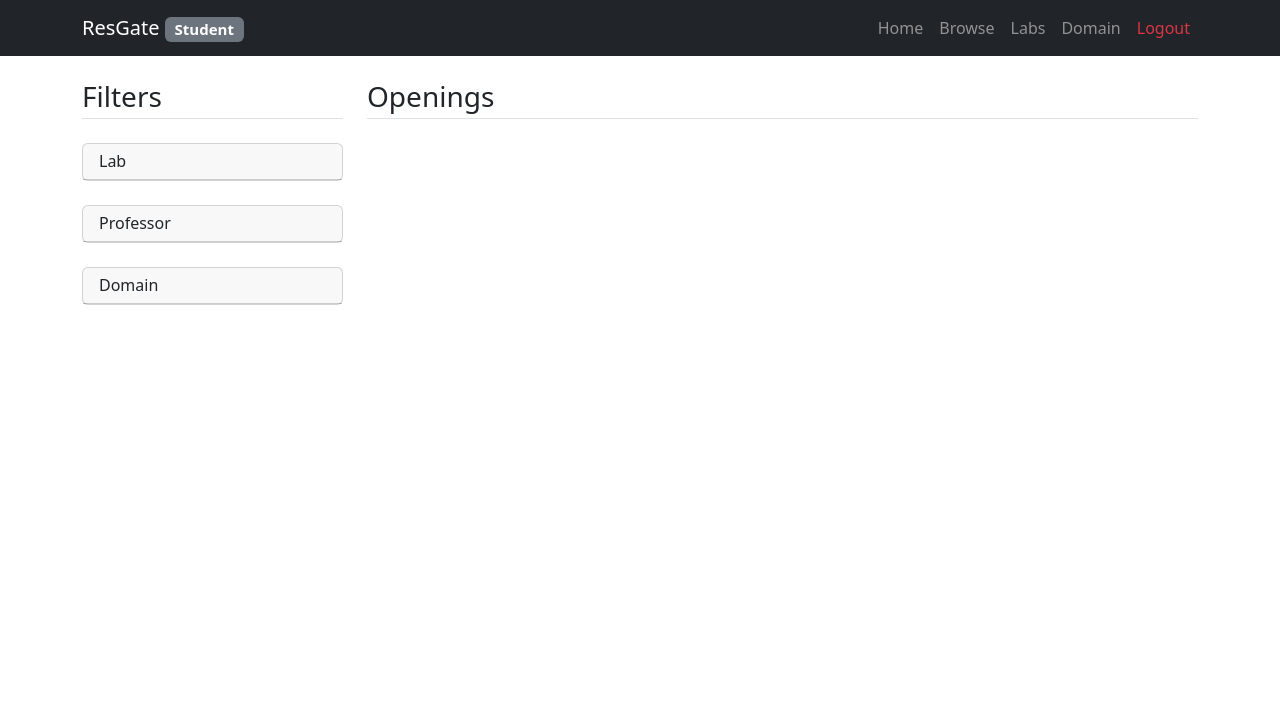
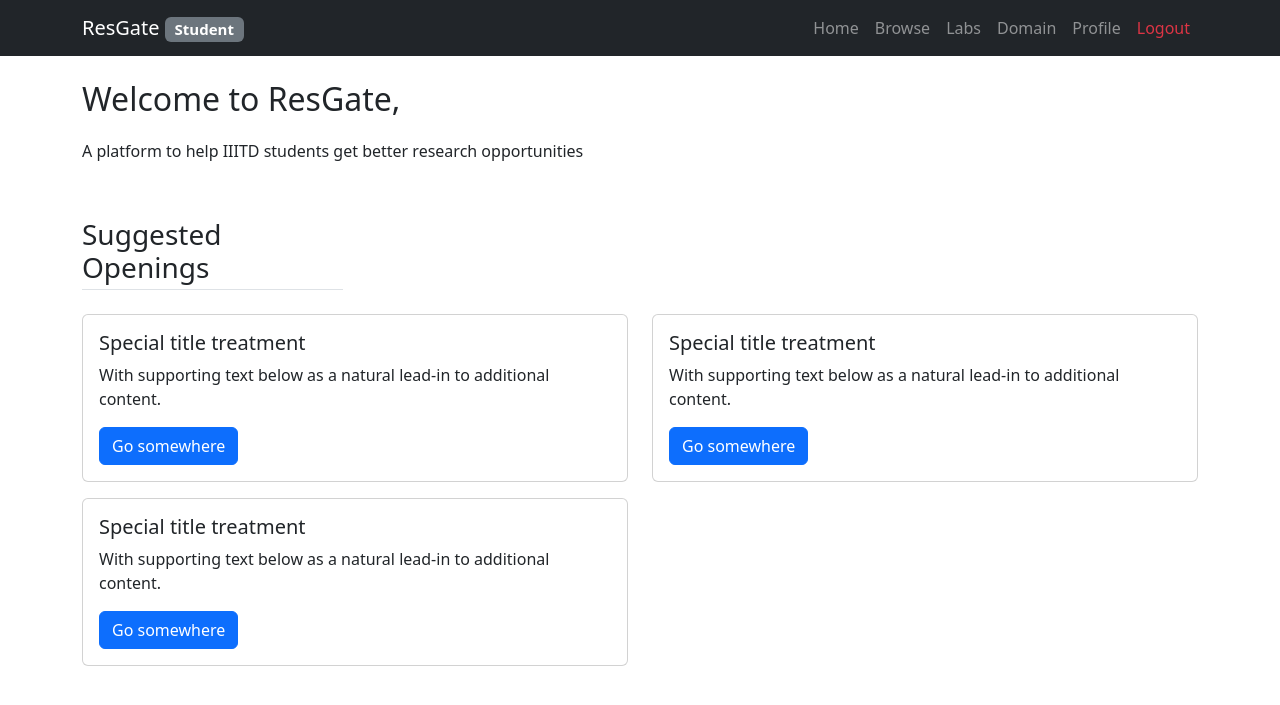
Before and after one commit to samarth-saxena/resgate-code, a Django app: page /student/ in a window 1280 px wide. Shown: the top 705 px of the page. Run offline with Django 4.2, Linux system fonts and the light colour scheme; some libraries are stand-ins or nearby versions.

Commit message:
student profile

```diff
--- a/portal/templates/students/stud_base.html
+++ b/portal/templates/students/stud_base.html
@@ -27,6 +27,9 @@
 				<li class="nav-item">
 					<a href="{% url 'student_domain' %}" class="nav-link {% if name  == 'student_domains' %} active {% endif %}">Domain</a>
 				</li>
+				<li class="nav-item">
+					<a href="{% url 'student_profile' %}" class="nav-link {% if name  == 'student_profile' %} active {% endif %}">Profile</a>
+				</li>
 
 
 				<li class="nav-item">
--- a/portal/templates/students/stud_home.html
+++ b/portal/templates/students/stud_home.html
@@ -5,66 +5,49 @@
 {% block content %}
 <main class="container my-4">
 	<div class="row">
-		<!-- Filters -->
+		<div class="col-md-6">
+			<h2 class="mb-4">Welcome to ResGate,</h2>
+			<h6>A platform to help IIITD students get better research opportunities</h6>
+			<br> </br>
+		</div>
+
+
+	</div>
+
+	<div class="row">
 		<div class="col-md-3">
-			<h3 class="mb-4 border-bottom pb-1">Filters</h3>
-
-			<!-- By Lab -->
-			<div class="card mb-4">
-				<h6 class="card-header">Lab</h6>
-				<div class="list-group list-group-flush">
-					{% for color in colors %}
-					<li class="list-group-item">
-						<input class="filter-checkbox" data-filter="color" value="{{color.color__id}}" type="checkbox" />&nbsp;
-						<button class="btn" style="background-color: {{color.color__color_code}}; margin-top: -5px;"></button>
-					</li>
-					{% endfor %}
+			<h3 class="mb-4 border-bottom pb-1">Suggested Openings</h3>
 		</div>
 	</div>
 
-
-			<!-- By Domain -->
-			<div class="card mb-4">
-				<h6 class="card-header">Professor</h6>
-				<div class="list-group list-group-flush">
-					{% for cat in cats %}
-					<li class="list-group-item">
-						<input class="filter-checkbox" data-filter="category" value="{{cat.category__id}}" type="checkbox" />&nbsp;
-						{{cat.category__title}}
-					</li>
-					{% endfor %}
+	<div class="row">
+		<div class="col-sm-6 pb-3">
+		  <div class="card">
+			<div class="card-body">
+			  <h5 class="card-title">Special title treatment</h5>
+			  <p class="card-text">With supporting text below as a natural lead-in to additional content.</p>
+			  <a href="#" class="btn btn-primary">Go somewhere</a>
 			</div>
 		  </div>
-
-
-			<!-- By Professor -->
-			<div class="card mb-4">
-				<h6 class="card-header">Domain</h6>
-				<div class="list-group list-group-flush">
-					{% for brand in brands %}
-					<li class="list-group-item">
-						<input class="filter-checkbox" data-filter="brand" value="{{brand.brand__id}}" type="checkbox" />&nbsp;
-						{{brand.brand__title}}
-					</li>
-					{% endfor %}
+		</div>
+		<div class="col-sm-6 pb-3">
+		  <div class="card">
+			<div class="card-body">
+			  <h5 class="card-title">Special title treatment</h5>
+			  <p class="card-text">With supporting text below as a natural lead-in to additional content.</p>
+			  <a href="#" class="btn btn-primary">Go somewhere</a>
 			</div>
 		  </div>
-
 		</div>
-
-		<div class="col-md-9">
-			<!-- Openings -->
-			<h3 class="mb-4 border-bottom pb-1">
-				Openings
-			</h3>
-
+		<div class="col-sm-6 pb-3">
+			<div class="card">
+			  <div class="card-body">
+				<h5 class="card-title">Special title treatment</h5>
+				<p class="card-text">With supporting text below as a natural lead-in to additional content.</p>
+				<a href="#" class="btn btn-primary">Go somewhere</a>
 			  </div>
-
-
-
-
-
-
+			</div>
+		  </div>
 	  </div>
 </main>
 
--- a/portal/urls.py
+++ b/portal/urls.py
@@ -11,6 +11,7 @@ urlpatterns = [
 	path('student/browse/',views.student_browse, name='student_browse'),
 	path('student/domain/',views.student_domain, name='student_domain'),
 	path('student/lab/',views.student_lab, name='student_lab'),
+	path('student/profile/',views.student_profile, name='student_profile'),
 
 	path('prof/',views.prof_home, name='prof_home'), # recommended applications
 	path('prof/students',views.prof_students, name='prof_students'), # current students
--- a/portal/views.py
+++ b/portal/views.py
@@ -68,6 +68,9 @@ def student_domain(request):
 def student_lab(request):
 	return render(request, 'students/stud_lab.html', {'name':'student_lab'})
 
+def student_profile(request):
+	return render(request, 'students/stud_profile.html', {'name':'student_profile'})
+
 def prof_home(request):
 	return render(request, 'professors/prof_home.html')
 
```
Also changed, not shown: portal/templates/students/stud_browse.html (+64 -1 lines), portal/templates/students/stud_profile.html (added, +40 -0 lines). Lines whose indentation alone changed are shown as unchanged.
